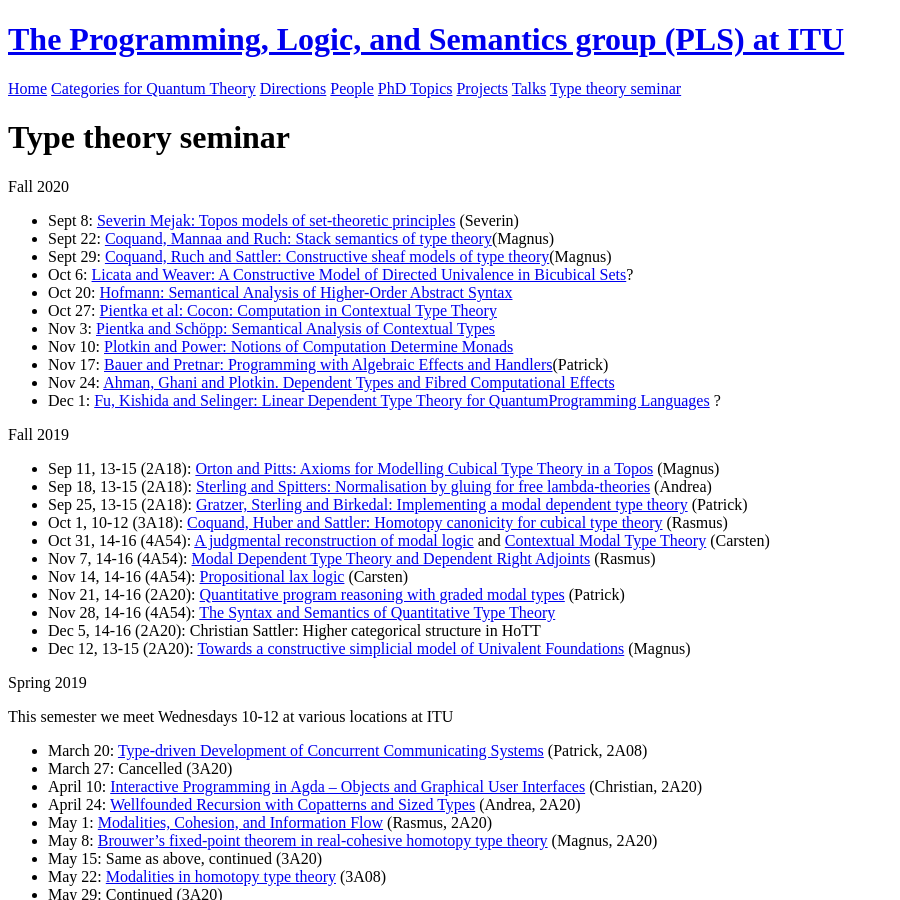
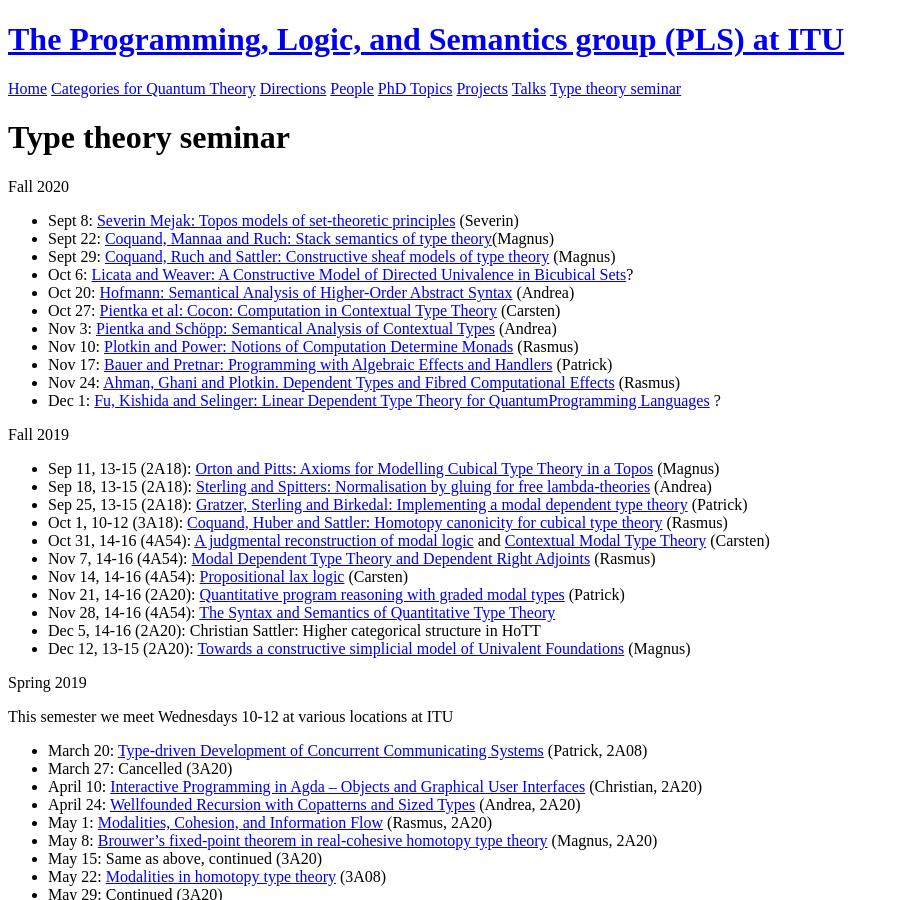
Before and after one commit to rmogelberg/pls.itu.dk, a Jekyll site: the page built from Type_theory_seminar.md, in a window 1280 px wide and 900 px high. Shown: the whole window, without its empty margins (0-900 px from the left). Built offline with Jekyll 4.4.1, drawn with Linux system fonts in a browser that asks for light colours.

Commit message:
TT seminar

```diff
--- a/Type_theory_seminar.md
+++ b/Type_theory_seminar.md
@@ -6,14 +6,14 @@
 
 - Sept 8: [Severin Mejak: Topos models of set-theoretic principles](https://www.researchgate.net/publication/334737639_TOPOS_MODELS_OF_SET-THEORETIC_PRINCIPLES) (Severin)
 - Sept 22: [Coquand, Mannaa and Ruch: Stack semantics of type theory](https://arxiv.org/abs/1701.02571)(Magnus)
-- Sept 29: [Coquand, Ruch and Sattler: Constructive sheaf models of type theory](https://arxiv.org/abs/1912.10407)(Magnus)
+- Sept 29: [Coquand, Ruch and Sattler: Constructive sheaf models of type theory](https://arxiv.org/abs/1912.10407) (Magnus)
 - Oct 6: [Licata and Weaver: A Constructive Model of Directed Univalence in Bicubical Sets](https://dl.acm.org/doi/abs/10.1145/3373718.3394794)?
-- Oct 20: [Hofmann: Semantical Analysis of Higher-Order Abstract Syntax](https://dl.acm.org/doi/10.5555/788021.788940)
-- Oct 27: [Pientka et al: Cocon: Computation in Contextual Type Theory](https://arxiv.org/pdf/1901.03378.pdf)
-- Nov 3: [Pientka and Schöpp: Semantical Analysis of Contextual Types](https://ulrichschoepp.de/Docs/sem_ctx.pdf)
-- Nov 10: [Plotkin and Power: Notions of Computation Determine Monads](http://homepages.inf.ed.ac.uk/gdp/publications/Comp_Eff_Monads.pdf)
-- Nov 17: [Bauer and Pretnar: Programming with Algebraic Effects and Handlers](http://math.andrej.com/wp-content/uploads/2012/03/eff.pdf)(Patrick)
-- Nov 24: [Ahman, Ghani and Plotkin. Dependent Types and Fibred Computational Effects](https://danel.ahman.ee/papers/fossacs16.pdf)
+- Oct 20: [Hofmann: Semantical Analysis of Higher-Order Abstract Syntax](https://dl.acm.org/doi/10.5555/788021.788940) (Andrea)
+- Oct 27: [Pientka et al: Cocon: Computation in Contextual Type Theory](https://arxiv.org/pdf/1901.03378.pdf) (Carsten)
+- Nov 3: [Pientka and Schöpp: Semantical Analysis of Contextual Types](https://ulrichschoepp.de/Docs/sem_ctx.pdf) (Andrea)
+- Nov 10: [Plotkin and Power: Notions of Computation Determine Monads](http://homepages.inf.ed.ac.uk/gdp/publications/Comp_Eff_Monads.pdf) (Rasmus)
+- Nov 17: [Bauer and Pretnar: Programming with Algebraic Effects and Handlers](http://math.andrej.com/wp-content/uploads/2012/03/eff.pdf) (Patrick)
+- Nov 24: [Ahman, Ghani and Plotkin. Dependent Types and Fibred Computational Effects](https://danel.ahman.ee/papers/fossacs16.pdf) (Rasmus)
 - Dec 1: [Fu, Kishida and Selinger: Linear Dependent Type Theory for QuantumProgramming Languages](https://arxiv.org/pdf/2004.13472.pdf) ?
 
 Fall 2019
```
